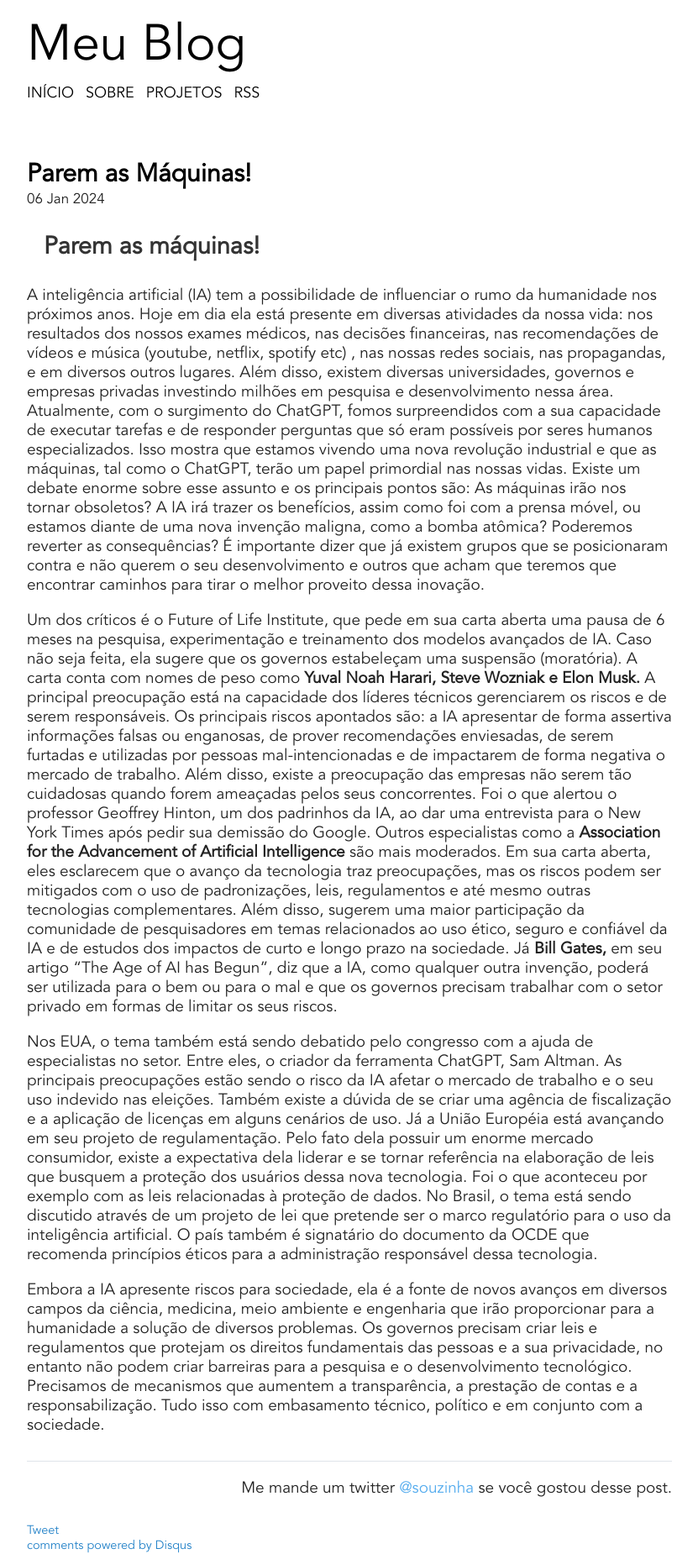
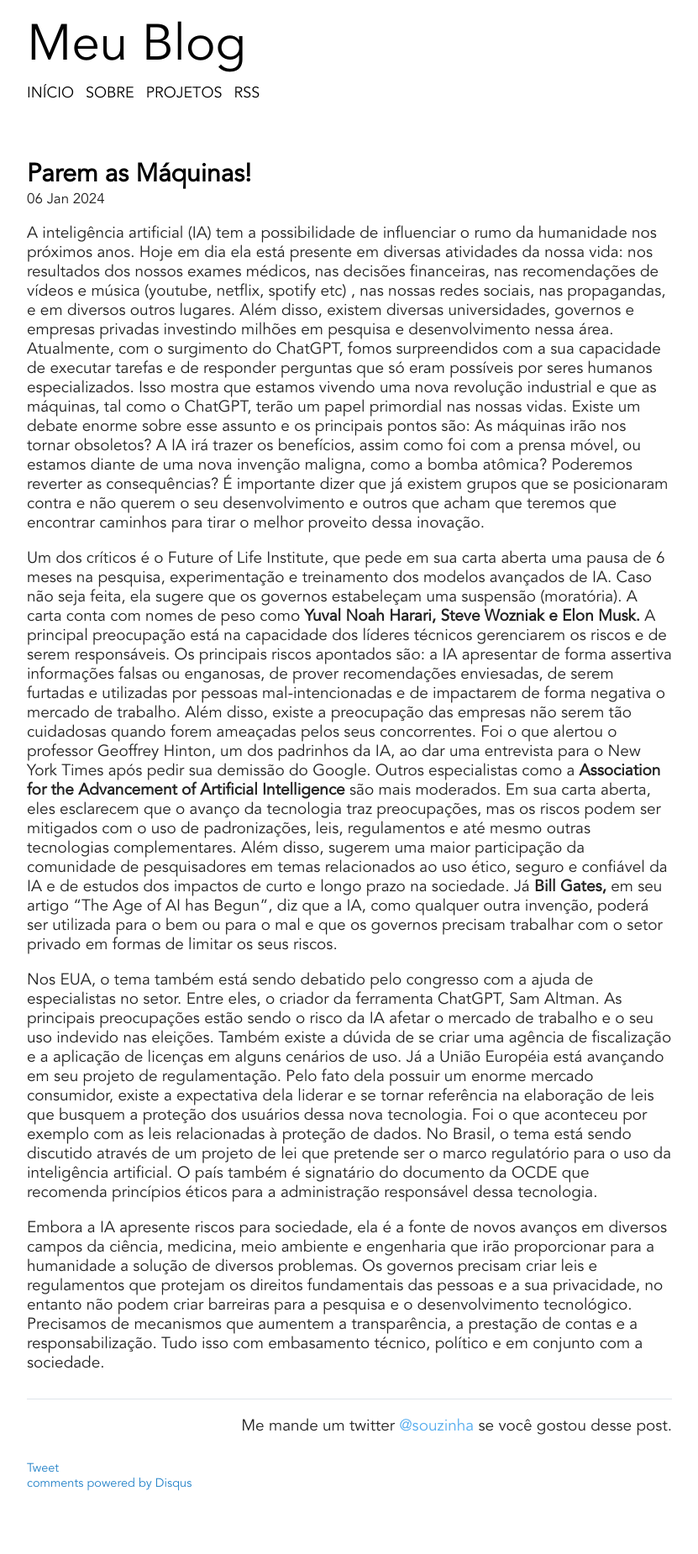
Before and after one commit to fabio-neves/fabio-neves.github.io, a Jekyll site: the page built from _posts/2024-01-04-parem-as-maquinas.md, in a window 1280 px wide. Shown: the whole page at 84% size, without its empty margins (224-1055 px from the left). Built offline with Jekyll 4.4.1, drawn with Linux system fonts in a browser that asks for light colours; comment, search, counter and statistics services are not loaded; after the commit the page ends 1776 px from its top, so only the background shows below that.

Commit message:
remove h1

```diff
--- a/_posts/2024-01-04-parem-as-maquinas.md
+++ b/_posts/2024-01-04-parem-as-maquinas.md
@@ -7,8 +7,6 @@ comments: true
 categories: AI
 ---
 
-# Parem as máquinas!
-
 A inteligência artificial (IA) tem a possibilidade de influenciar o rumo da humanidade nos próximos anos. Hoje em dia ela está presente em diversas atividades da nossa vida: nos resultados dos nossos exames médicos, nas decisões financeiras, nas recomendações de vídeos e música (youtube, netflix, spotify etc) , nas nossas redes sociais, nas propagandas, e em diversos outros lugares. Além disso, existem diversas universidades, governos e empresas privadas investindo milhões em pesquisa e desenvolvimento nessa área. Atualmente, com o surgimento do ChatGPT, fomos surpreendidos com a sua capacidade de executar tarefas e de responder perguntas que só eram possíveis por seres humanos especializados. Isso mostra que estamos vivendo uma nova revolução industrial e que as máquinas, tal como o ChatGPT, terão um papel primordial nas nossas vidas. Existe um debate enorme sobre esse assunto e os principais pontos são: As máquinas irão nos tornar obsoletos? A IA irá trazer os benefícios, assim como foi com a prensa móvel, ou estamos diante de uma nova invenção maligna, como a bomba atômica? Poderemos reverter as consequências? É importante dizer que já existem grupos que se posicionaram contra e não querem o seu desenvolvimento e outros que acham que teremos que encontrar caminhos para tirar o melhor proveito dessa inovação.
 <!--more-->
 
```
